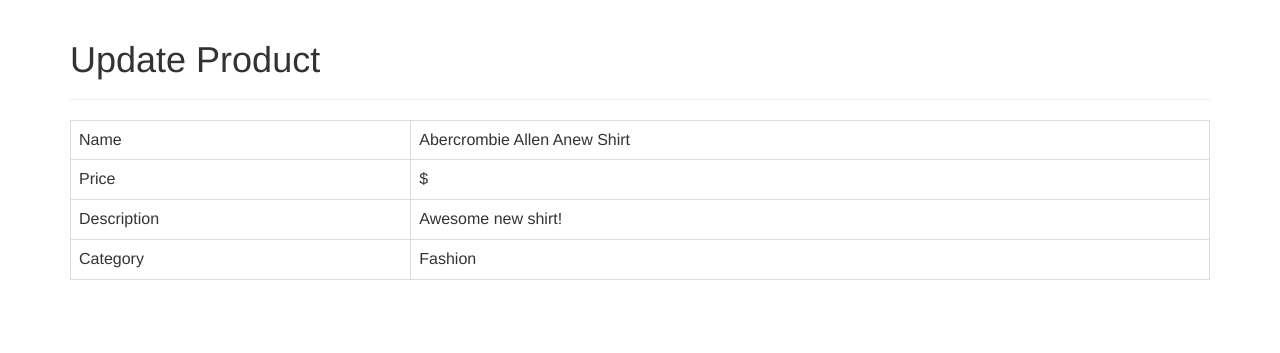
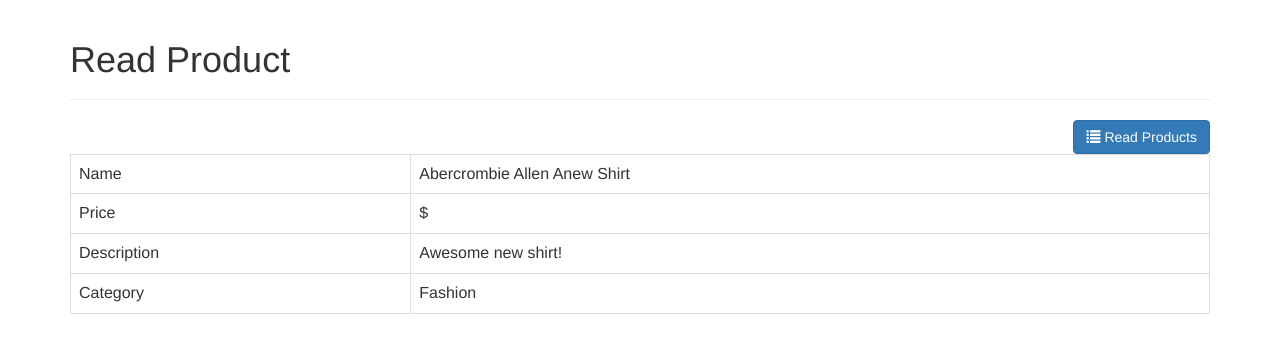
Before and after one commit to ealpha072/OOP-CRUD, a PHP site: page /read_one.php?id=25 in a window 1280 px wide. Shown: the top 353 px of the page. Run offline with PHP 8.4, Linux system fonts and the light colour scheme; data comes from the database, SQL or seed files in the repository.

Commit message:
Update single page

```diff
--- a/application/read_one.php
+++ b/application/read_one.php
@@ -1,5 +1,5 @@
 <?php
-    $page_title = 'Update Product';
+    $page_title = 'Read Product';
 
     include_once 'header.php';
     include_once '../config/config.php';
@@ -7,7 +7,7 @@
     include_once '../objects/products.php';
 
 
-    $id = (isset($_GET['id'])) ? $_GET['id'] : die('Missing id info');
+    $id = isset($_GET['id']) ? $_GET['id'] : die('Missing id info');
 
     //create new database
     $database = new Database();
@@ -19,6 +19,13 @@
 
     $product->id = $id;
     $product->readOne();
+
+    // read products button
+    echo "<div class='right-button-margin'>";
+        echo "<a href='index.php' class='btn btn-primary pull-right'>";
+            echo "<span class='glyphicon glyphicon-list'></span> Read Products";
+        echo "</a>";
+    echo "</div>";
 
     echo "<table class='table table-hover table-responsive table-bordered'>";
 
```
Also changed, not shown: config/config.php (+0 -12 lines).
